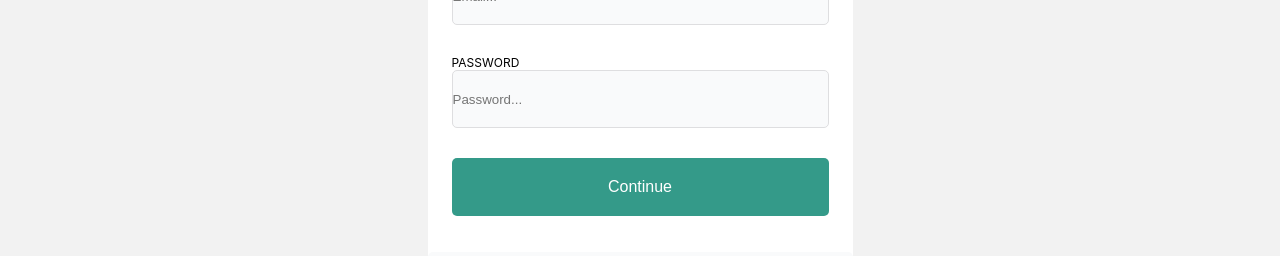
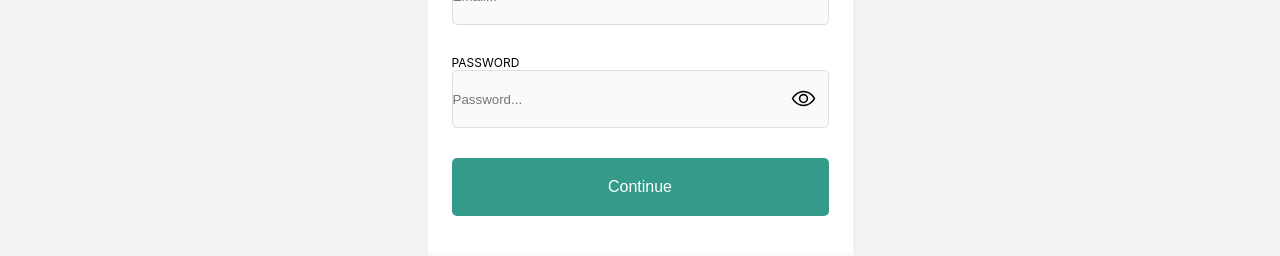
Before and after one commit to DenShirokih/apiko, a React (Create React App) app: page /login in a window 1280 px wide. Shown: the part 247-503 px from the top of the page. Built offline with nearby package versions, Linux system fonts and the light colour scheme; no server answers; a web font is replaced by a local one.

Commit message:
add visible pass

```diff
--- a/package.json
+++ b/package.json
@@ -15,6 +15,7 @@
     "react": "^18.1.0",
     "react-dom": "^18.1.0",
     "react-hook-form": "^7.34.2",
+    "react-icons": "^4.4.0",
     "react-redux": "^8.0.2",
     "react-router-dom": "^6.3.0",
     "react-scripts": "5.0.1",
--- a/src/components/LogInForm/LoginForm.jsx
+++ b/src/components/LogInForm/LoginForm.jsx
@@ -1,4 +1,4 @@
-import React from 'react';
+import React, { useState } from 'react';
 import { Formik } from 'formik';
 import { setAuthToken, setUser } from 'redux/authSlice';
 import * as yup from 'yup';
@@ -15,7 +15,10 @@ import {
   Register,
   Container,
   LinkRegister,
+  Wrapper,
+  BtnEye,
 } from './LoginForm.styled';
+import { IoEyeOutline, IoEyeOff } from 'react-icons/io5';
 
 const schema = yup.object().shape({
   email: yup.string().required(),
@@ -28,6 +31,11 @@ const values = {
 };
 
 export const LoginForm = () => {
+  const [statePass, setStatePass] = useState(false);
+  const toggleBtn = () => {
+    setStatePass(prevState => !prevState);
+  };
+
   const dispatch = useDispatch();
 
   const handleSubmit = ({ email, password }, { resetForm }) => {
@@ -35,6 +43,9 @@ export const LoginForm = () => {
     signInWithEmailAndPassword(auth, email, password)
       .then(userCredential => {
         const userAut = userCredential.user;
+        const name = userAut.displayName;
+        console.log(name);
+        console.log(userAut);
         dispatch(
           setUser({
             user: { email: userAut.email },
@@ -42,6 +53,11 @@ export const LoginForm = () => {
           })
         );
         dispatch(setAuthToken(userAut.accessToken));
+        dispatch(
+          setUser({
+            user: { name: name },
+          })
+        );
         resetForm();
       })
       .catch(error => {
@@ -70,11 +86,16 @@ export const LoginForm = () => {
                 </label>
                 <label htmlFor="password">
                   <DescriptionTitle>password</DescriptionTitle>
-                  <Input
-                    type="password"
-                    name="password"
-                    placeholder="Password..."
-                  />
+                  <Wrapper>
+                    <Input
+                      type={statePass ? 'text' : 'password'}
+                      name="password"
+                      placeholder="Password..."
+                    />
+                    <BtnEye onClick={toggleBtn}>
+                      {statePass ? <IoEyeOff /> : <IoEyeOutline />}
+                    </BtnEye>
+                  </Wrapper>
                 </label>
                 <Button type="submit">Continue</Button>
               </FormStyled>
--- a/src/components/LogInForm/LoginForm.styled.jsx
+++ b/src/components/LogInForm/LoginForm.styled.jsx
@@ -73,3 +73,20 @@ export const LinkRegister = styled(Link)`
   cursor: pointer;
   text-decoration: none;
 `;
+
+export const Wrapper = styled.div`
+  display: flex;
+  flex-direction: row;
+`;
+
+export const BtnEye = styled.button`
+  padding: 0.6rem;
+  font-size: 25px;
+  outline: none;
+  border: none;
+  margin-left: -3rem;
+  background-color: transparent;
+  cursor: pointer;
+  padding-bottom: 35px;
+  padding-left: 10px;
+`;
--- a/src/components/RegisterForm/RegisterForm.jsx
+++ b/src/components/RegisterForm/RegisterForm.jsx
@@ -4,6 +4,8 @@ import { Container } from 'components/LogInForm/LoginForm.styled';
 import { Formik } from 'formik';
 import { setAuthToken, setUser } from 'redux/authSlice';
 import * as yup from 'yup';
+import React, { useState } from 'react';
+import { IoEyeOutline, IoEyeOff } from 'react-icons/io5';
 import {
   ContainerForm,
   TitleDiv,
@@ -14,6 +16,8 @@ import {
   Register,
   LinkRegister,
   FormStyled,
+  Wrapper,
+  BtnEye,
 } from './RegisterForm.styled';
 import { useDispatch } from 'react-redux';
 
@@ -30,6 +34,10 @@ const values = {
 };
 
 export const RegisterForm = () => {
+  const [statePass, setStatePass] = useState(false);
+  const toggleBtn = () => {
+    setStatePass(prevState => !prevState);
+  };
   const dispatch = useDispatch();
 
   const handleSubmit = ({ name, email, password }, { resetForm }) => {
@@ -75,11 +83,16 @@ export const RegisterForm = () => {
             </label>
             <label htmlFor="password">
               <DescriptionTitle>password</DescriptionTitle>
-              <Input
-                type="password"
-                name="password"
-                placeholder="Password..."
-              />
+              <Wrapper>
+                <Input
+                  type={statePass ? 'text' : 'password'}
+                  name="password"
+                  placeholder="Password..."
+                />
+                <BtnEye onClick={toggleBtn}>
+                  {statePass ? <IoEyeOff /> : <IoEyeOutline />}
+                </BtnEye>
+              </Wrapper>
             </label>
             <Button type="submit">Register</Button>
           </FormStyled>
--- a/src/components/RegisterForm/RegisterForm.styled.jsx
+++ b/src/components/RegisterForm/RegisterForm.styled.jsx
@@ -71,3 +71,20 @@ export const LinkRegister = styled(Link)`
   cursor: pointer;
   text-decoration: none;
 `;
+
+export const Wrapper = styled.div`
+  display: flex;
+  flex-direction: row;
+`;
+
+export const BtnEye = styled.button`
+  padding: 0.9rem;
+  font-size: 25px;
+  outline: none;
+  border: none;
+  margin-left: -3rem;
+  background-color: transparent;
+  cursor: pointer;
+  padding-bottom: 35px;
+  padding-left: 10px;
+`;
```
Also changed, not shown: 1 other file (tests, documents, lock files or other folders).
